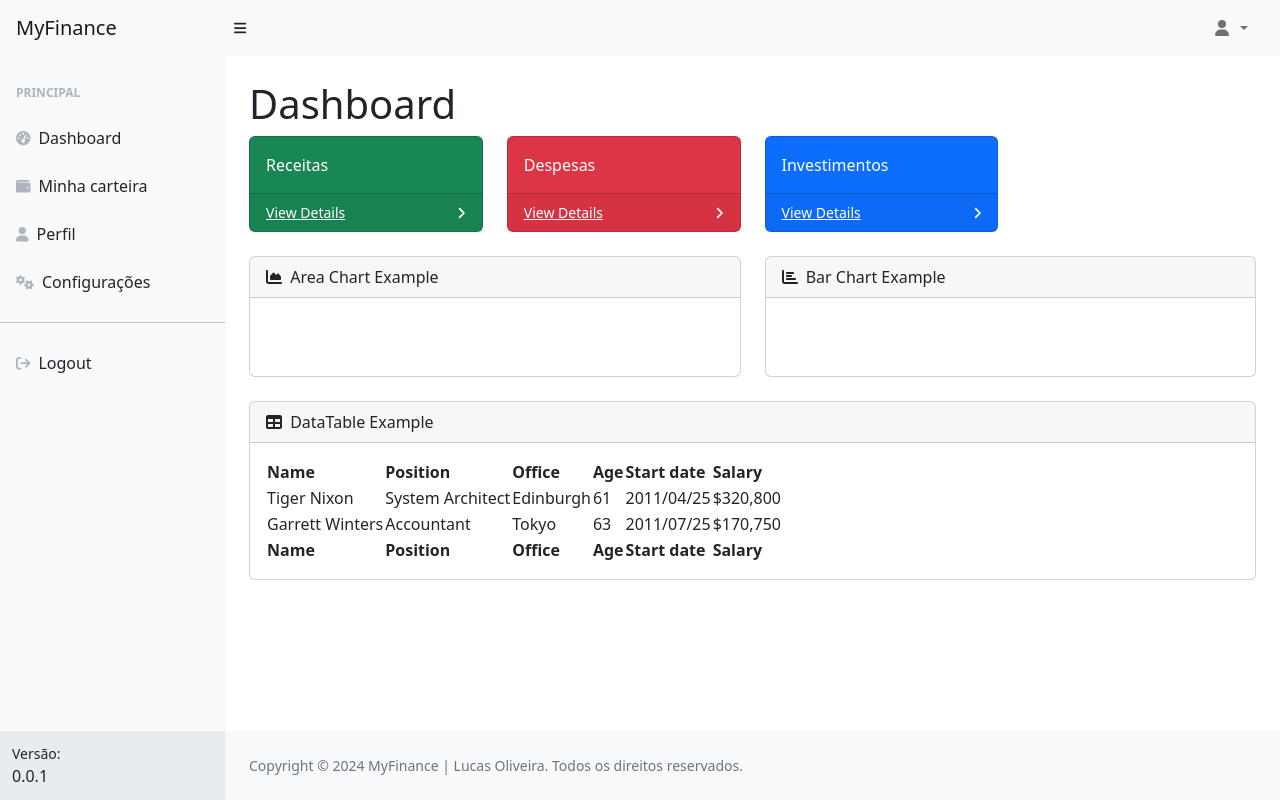
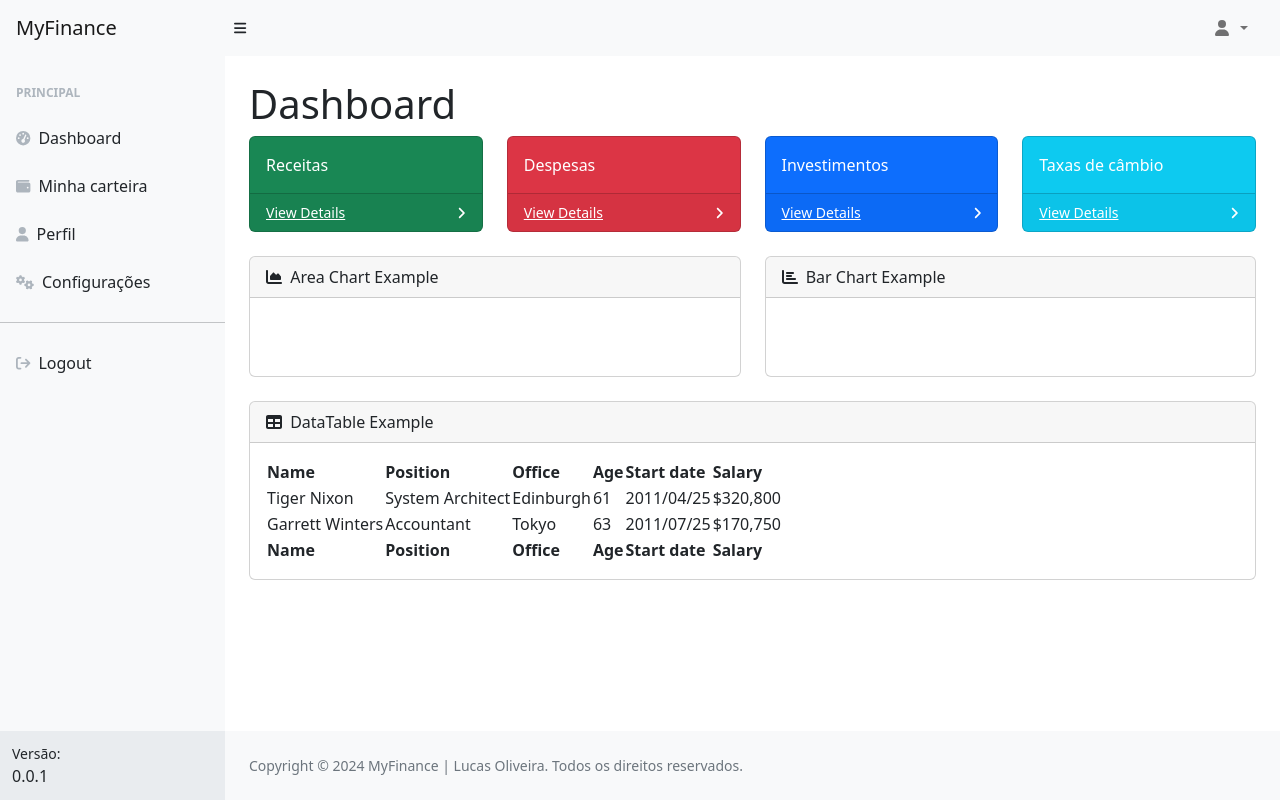
Before and after one commit to lucas-ioliveira/my-finance, a Django app: page /dashboard/ in a window 1280 px wide. Run offline with Django 5.2, Linux system fonts and the light colour scheme; the visitor is signed in with stand-in values (Sample User, id 1); some libraries are stand-ins or nearby versions.

Commit message:
feat: Adicionado mais um card para infoemações cambiais.

```diff
--- a/dashboard/templates/dashboard.html
+++ b/dashboard/templates/dashboard.html
@@ -42,7 +42,15 @@
                                 <div class="small text-white"><i class="fas fa-angle-right"></i></div>
                             </div>
                         </div>
-
+                    </div>
+                    <div class="col-xl-3 col-md-6">
+                        <div class="card bg-info text-white mb-4">
+                            <div class="card-body">Taxas de câmbio</div>
+                            <div class="card-footer d-flex align-items-center justify-content-between">
+                                <a class="small text-white stretched-link" href="#">View Details</a>
+                                <div class="small text-white"><i class="fas fa-angle-right"></i></div>
+                            </div>
+                        </div>
                     </div>
                 </div>
                 <div class="row">
```
